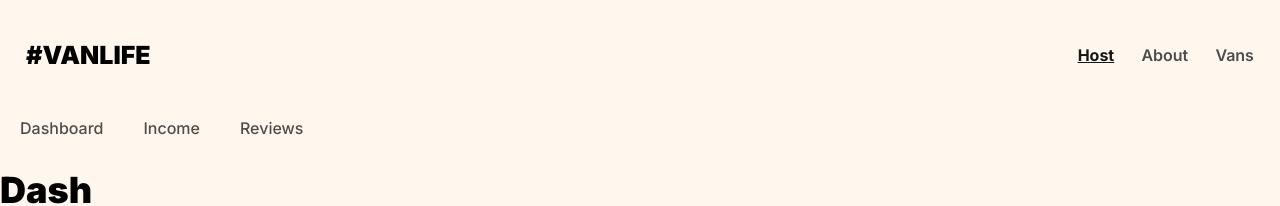
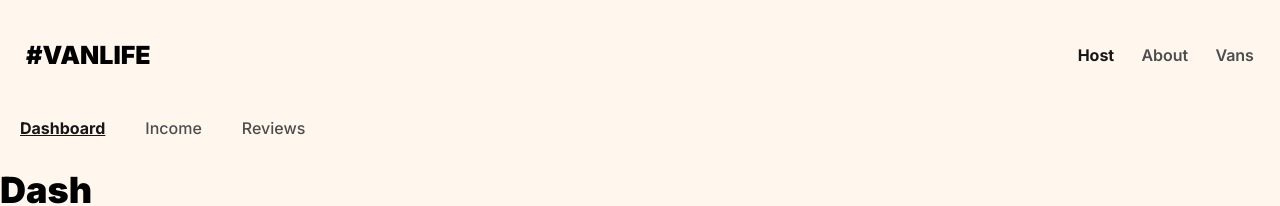
Before and after one commit to qserena/08-van-life, a React (Vite) app: page /host in a window 1280 px wide. Shown: the top 206 px of the page. Built offline with nearby package versions, Linux system fonts and the light colour scheme; what miragejs would draw is missing.

Commit message:
NavLinks to Host nav.

```diff
--- a/src/components/Header.jsx
+++ b/src/components/Header.jsx
@@ -1,39 +1,33 @@
-import { NavLink } from 'react-router-dom'
+import { Link, NavLink } from 'react-router-dom'
 
 export default function Header() {
-	const activeStyle = {
-		fontWeight: 'bold',
-		textDecoration: 'underline',
-		color: '#161616',
-	}
-
 	return (
 		<header>
 			<div className="container">
-				<NavLink className="logo-text" to="/">
+				<Link className="logo-text" to="/">
 					#VANLIFE
-				</NavLink>
+				</Link>
 				<nav>
 					<NavLink
 						to="/host"
-						style={({ isActive }) =>
-							isActive ? activeStyle : null
+						className={({ isActive }) =>
+							isActive ? 'active-link' : null
 						}
 					>
 						Host
 					</NavLink>
 					<NavLink
 						to="/about"
-						style={({ isActive }) =>
-							isActive ? activeStyle : null
+						className={({ isActive }) =>
+							isActive ? 'active-link' : null
 						}
 					>
 						About
 					</NavLink>
 					<NavLink
 						to="/vans"
-						style={({ isActive }) =>
-							isActive ? activeStyle : null
+						className={({ isActive }) =>
+							isActive ? 'active-link' : null
 						}
 					>
 						Vans
--- a/src/components/HostLayout.jsx
+++ b/src/components/HostLayout.jsx
@@ -1,12 +1,33 @@
-import { Link, Outlet } from 'react-router-dom'
+import { NavLink, Outlet } from 'react-router-dom'
 
 export default function HostLayout() {
+	const activeStyle = {
+		fontWeight: 'bold',
+		textDecoration: 'underline',
+		color: '#161616',
+	}
+
 	return (
 		<>
 			<nav className="host-nav">
-				<Link to="/host">Dashboard</Link>
-				<Link to="/host/income">Income</Link>
-				<Link to="/host/reviews">Reviews</Link>
+				<NavLink
+					to="/host"
+					style={({ isActive }) => (isActive ? activeStyle : null)}
+				>
+					Dashboard
+				</NavLink>
+				<NavLink
+					to="/host/income"
+					style={({ isActive }) => (isActive ? activeStyle : null)}
+				>
+					Income
+				</NavLink>
+				<NavLink
+					to="/host/reviews"
+					style={({ isActive }) => (isActive ? activeStyle : null)}
+				>
+					Reviews
+				</NavLink>
 			</nav>
 			<Outlet />
 		</>
--- a/src/index.css
+++ b/src/index.css
@@ -62,6 +62,11 @@ header .container {
 
 header .container a {
 	text-decoration: none;
+}
+
+a.active-link {
+	font-weight: bold;
+	color: #161616;
 }
 
 .container nav {
```
